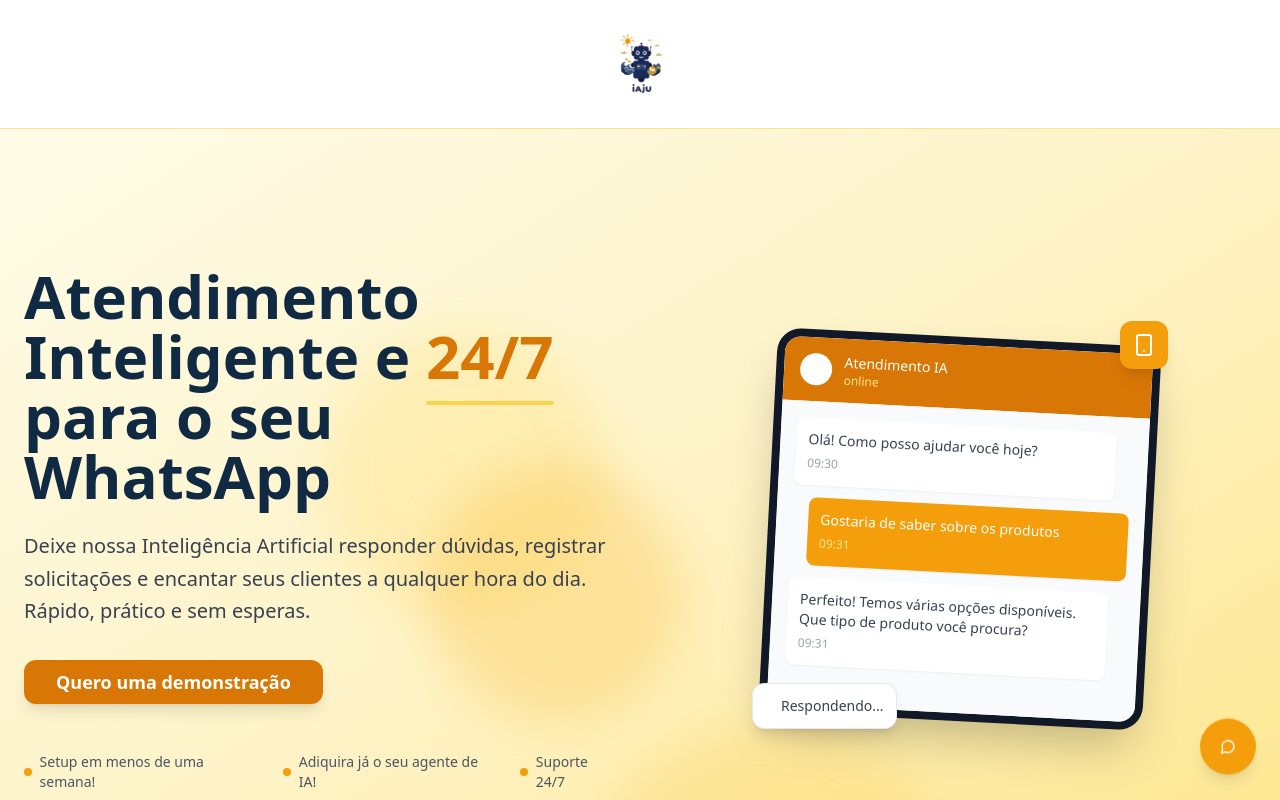
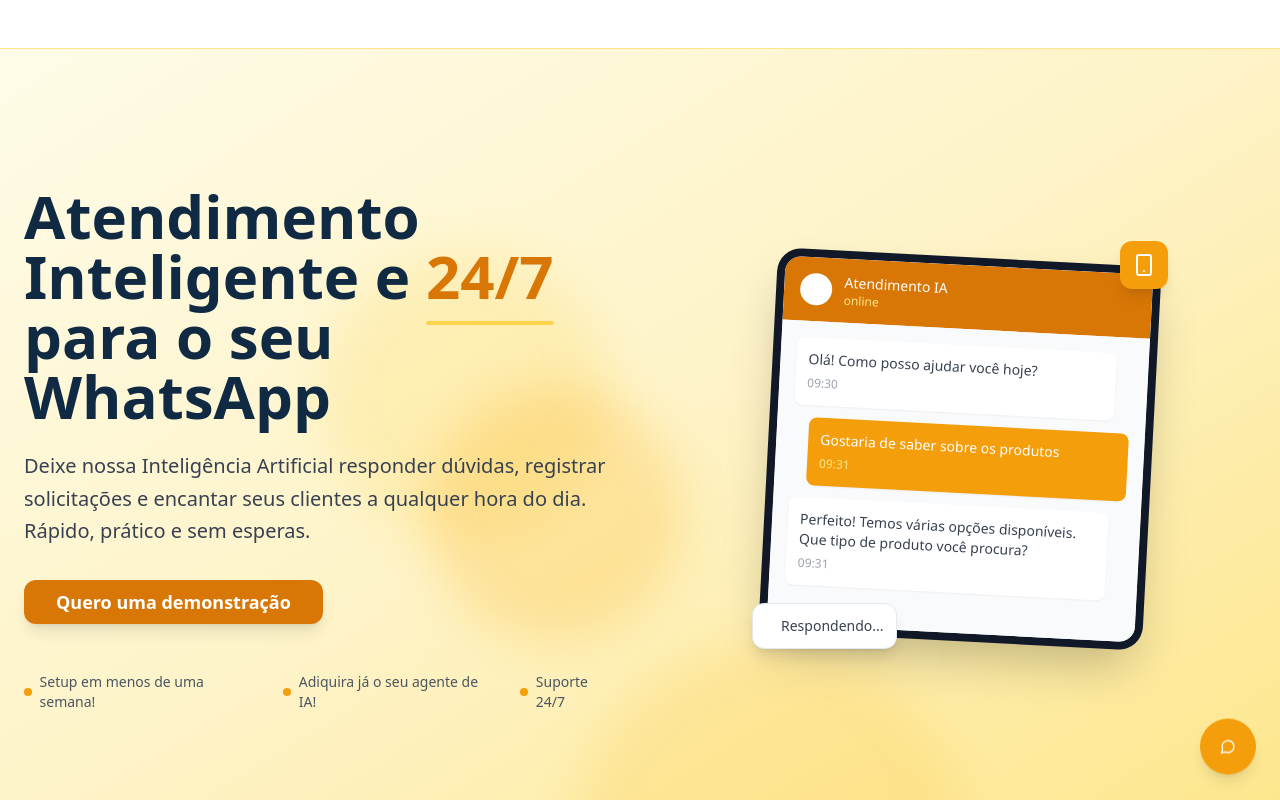
Before and after one commit to NtarSantos/lp-iaju, a React (Vite) app: page / in a window 1280 px wide. Shown: the top 800 px of the page. Built offline with nearby package versions, Linux system fonts and the light colour scheme.

Commit message:
Update Header.tsx
logo off

```diff
--- a/src/components/Header.tsx
+++ b/src/components/Header.tsx
@@ -3,13 +3,6 @@ const Header = () => {
   return (
     <header className="bg-light-yellow py-6 border-b border-yellow-200">
       <div className="container mx-auto px-6">
-        <div className="flex justify-center">
-          <img
-            src="/lovable-uploads/ec10155c-62a0-464f-a6f5-c1091129a71a.png"
-            alt="iAju - Inteligência Artificial"
-            className="h-20 w-auto"
-          />
-        </div>
       </div>
     </header>
   );
```
